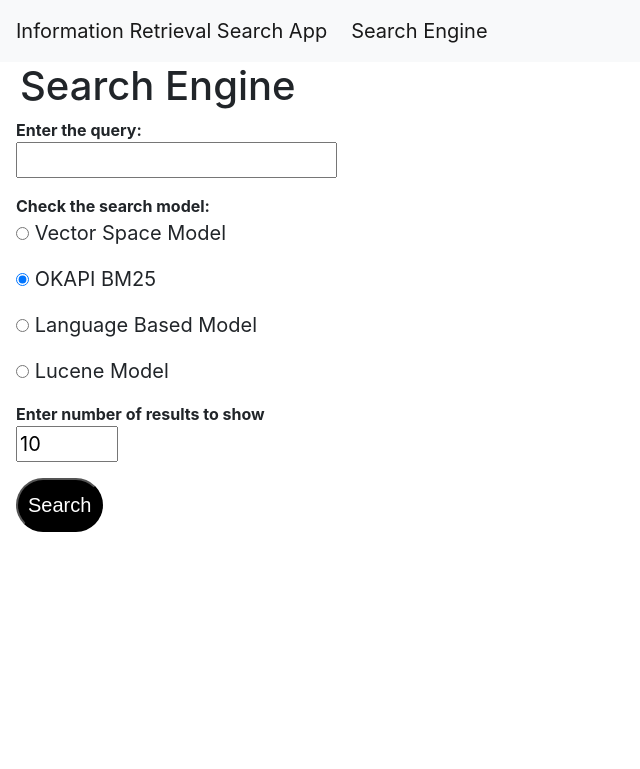
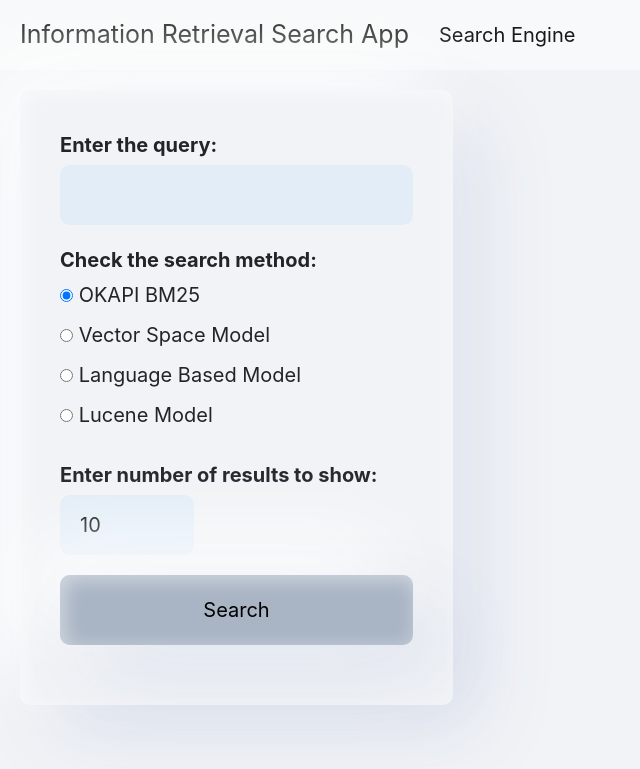
Before and after one commit to p-kirb/NewsTweetsRetrievalSystem, a Flask app: page / in a window 1280 px wide. Shown: the top 769 px of the page, without its empty margins (0-640 px from the left). Run offline with Flask 2, Linux system fonts and the light colour scheme; some libraries are stand-ins or nearby versions.

Commit message:
feat: changes in styling

```diff
--- a/retrieval_system/web_app/main.py
+++ b/retrieval_system/web_app/main.py
@@ -1,4 +1,4 @@
-from flask import Flask, render_template, request
+from flask import Flask, render_template, request, flash
 from functions.search_engine.custom_models import load_data, vector_space_model, BM25, mixture_model
 from functions.preprocessing.helpers import preprocess_string
 from functions.search_engine.rocchio import rocchio_algorithm
@@ -17,6 +17,7 @@ INPUT_DATAFRAME_PATH = "../data/03_processed_data/processed_data.csv"
 
 # FLASK APP
 app = Flask(__name__, template_folder='templates', static_folder='styles')
+app.secret_key = 'hello there!'
 loaded_data = load_data(MODEL_COMPOMENTS_PATH, INPUT_DATAFRAME_PATH)
 
 
@@ -69,6 +70,10 @@ def search():
                     N=n_to_show
         )
         elif model == 'lucene':
+            if query == '':
+                flash('Please enter a query')
+                return render_template('search_engine.html', results=[], query='', model='lucene', n_to_show=10, n_results=0)
+
             vm_env.attachCurrentThread()
             results = lucene_query(query, n_to_show, LUCENE_COMPONENTS_PATH)
 
--- a/retrieval_system/web_app/styles/styles.css
+++ b/retrieval_system/web_app/styles/styles.css
@@ -1,45 +1,81 @@
-.top {
-  place-self:end;
-  position:sticky;
-  bottom:20px;
-  margin-left:15px;
-  margin-top:100vh;
-
-  /* visual styling */
-  text-decoration: none;
-  padding: 15px;
-  font-family: sans-serif;
-  color: #fff;
-  background: #000;
-  border-radius: 100px;
-  white-space:nowrap;
+* {
+  font-size: 20px;
 }
 
-a {
-  font-size: 20px;
+body {
+  background-color: #F1F3F6 !important;
 }
-p {
-  font-size: 20px;
+
+b {
+  margin-bottom: 0.25em;
+}
+
+.my-container {
+  display: flex;
+  margin-left: 1em !important;
+  margin-top: 1em !important;
+}
+
+.form-section {
+  display: flex;
+  flex-direction: column;
+  margin-bottom: 1em;
+}
+
+.my-card {
+  position: sticky;
+  top: 1em;
+  padding: 2em 2em;
+  min-width: 395px;
+  border-radius: 10px;
+  background: #F1F3F6;
+  box-shadow: 30px 30px 80px rgba(55, 84, 170, 0.1), -30px -30px 80px #FFFFFF, inset 4px 4px 20px rgba(255, 255, 255, 0.5);
+}
+
+.search-input {
+  background-color: #e3edf7;
+  border: none;
+  width: 100%;
+  border-radius: 10px;
+  height: 3em;
+  padding: 1em;
+  transition: all 240ms ease-out;
+}
+
+.search-input:focus {
+  outline: none;
+  background-color: #ffffff;
+}
+
+.number-input {
+  width: auto;
+}
+
+.top {
+  place-self: end;
+  position: sticky;
+  bottom: 20px;
+  margin-left: 15px;
+  margin-top: 100vh;
+  width: auto !important;
+}
+
+.top:hover {
+  background-color: #ffffff;
 }
 
 .search {
   /* visual styling */
   text-decoration: none;
-  padding: 10px;
-  font-family: sans-serif;
-  color: #fff;
-  background: #000;
-  border-radius: 100px;
-  white-space:nowrap;
+  padding: 1em;
+  width: 100%;
+  border-style: none;
+  border-radius: 10px;
+  background: #a9b4c4;
+  box-shadow: 30px 30px 80px rgba(55, 84, 170, 0.1), -30px -30px 80px #FFFFFF, inset 4px 4px 20px rgba(255, 255, 255, 0.5);
+  transition: all 240ms ease-out;
 }
 
-.update {
-  /* visual styling */
-  text-decoration: none;
-  padding: 10px;
-  font-family: sans-serif;
-  color: #fff;
-  background: #000;
-  border-radius: 100px;
-  white-space:nowrap;
+.search:hover {
+  background-color: #ffffff;
 }
--- a/retrieval_system/web_app/templates/search_engine.html
+++ b/retrieval_system/web_app/templates/search_engine.html
@@ -14,37 +14,56 @@
     }
 </script>
 
-<h1 style="margin-left: 0.5em">Search Engine</h1>
-
-<div style="display: flex; margin-left: 1em;">
-    <!-- <div style="position: fixed;"> -->
+<div class="my-container">
     <div>
+        <div class="my-card">
             <form name="search-engine" action="/search-engine" method="post">
-
+                <div class="form-section">
                     <b>Enter the query: </b>
-            <p><input type="text" name="query" value='{{query}}' /></p>
-
-            <b>Check the search model: </b>
-            <p><input type="radio" name="model" value="vsm" {% if model=="vsm" %}
-                    checked="True" {% endif %}> Vector Space Model</p>
-            <p><input type="radio" name="model" value="bm25" {% if model=='bm25' %}
-                    checked="True" {% endif %}> OKAPI BM25</p>
-            <p><input type="radio" name="model" value="mixture" {% if model=='mixture' %}
-                    checked="True" {% endif %}> Language Based Model</p>
-            <p><input type="radio" naf me="model" value="lucene" {% if model=='lucene' %}
-                    checked="True" {% endif %}> Lucene Model</p>
-
-            <b>Enter number of results to show</b>
-            <p><input type="number" name="n_to_show" value={{n_to_show}} min="5" max="50"></p>
-
-            <p><input type="submit" value="Search" class="search"/></p>
+                    <div>
+                        <input class="search-input" type="text" id='search' name="query" value='{{query}}' />
+                    </div>
+                </div>
+                <div class="form-section">
+                    <b>Check the search method: </b>
+                    <div>
+                        <input type="radio" id="bm25" name="model" value="bm25" {% if model=='bm25' %} checked="True" {%
+                            endif %}>
+                        <label for="bm25">OKAPI BM25</label>
+                    </div>
+                    <div>
+                        <input type="radio" id="vsm" name="model" value="vsm" {% if model=="vsm" %} checked="True" {%
+                            endif %}>
+                        <label for="vsm">Vector Space Model</label>
+                    </div>
+                    <div>
+                        <input type="radio" id="mixture" name="model" value="mixture" {% if model=='mixture' %}
+                            checked="True" {% endif %}>
+                        <label for="mixture">Language Based Model</label>
+                    </div>
+                    <div>
+                        <input type="radio" name="model" value="lucene" {% if model=='lucene' %} checked="True" {% endif
+                            %}>
+                        <label for="lucene">Lucene Model</label>
+                    </div>
+                </div>
+                <div class="form-section">
+                    <b>Enter number of results to show:</b>
+                    <div>
+                        <input class="search-input number-input" type="number" name="n_to_show" value={{n_to_show}}
+                            min="5" max="50">
+                    </div>
+                </div>
+                <div class="form-section"><input type="submit" value="Search" class="search" /></div>
             </form>
 
             {% if model == 'vsm' %}
+            <div class="form-section">
                 <b>Choose relevant tweets and update</b>
-            <p><button class="update" id="rocchio-btn" onclick="rocchio()" style="font-weight:bold">Update</button></p>
+                <button id="rocchio-btn" onclick="rocchio()" class="search">Update</button>
+            </div>
             {% endif %}
-
+        </div>
     </div>
     <div style="flex: 1; margin-left: 1em;" id="search-results">
         <form id="rocchio-form" action="/rocchio" method="post">
@@ -70,6 +89,6 @@
     </div>
 </div>
 {% if n_results != 0 %}
-    <a href="#" class="top">Scroll Up</a>
+<button onclick="location.href='#'" class="search top" type="button">Scroll Up</button>
 {% endif %}
 {% endblock %}
```
Lines whose indentation alone changed are shown as unchanged.
